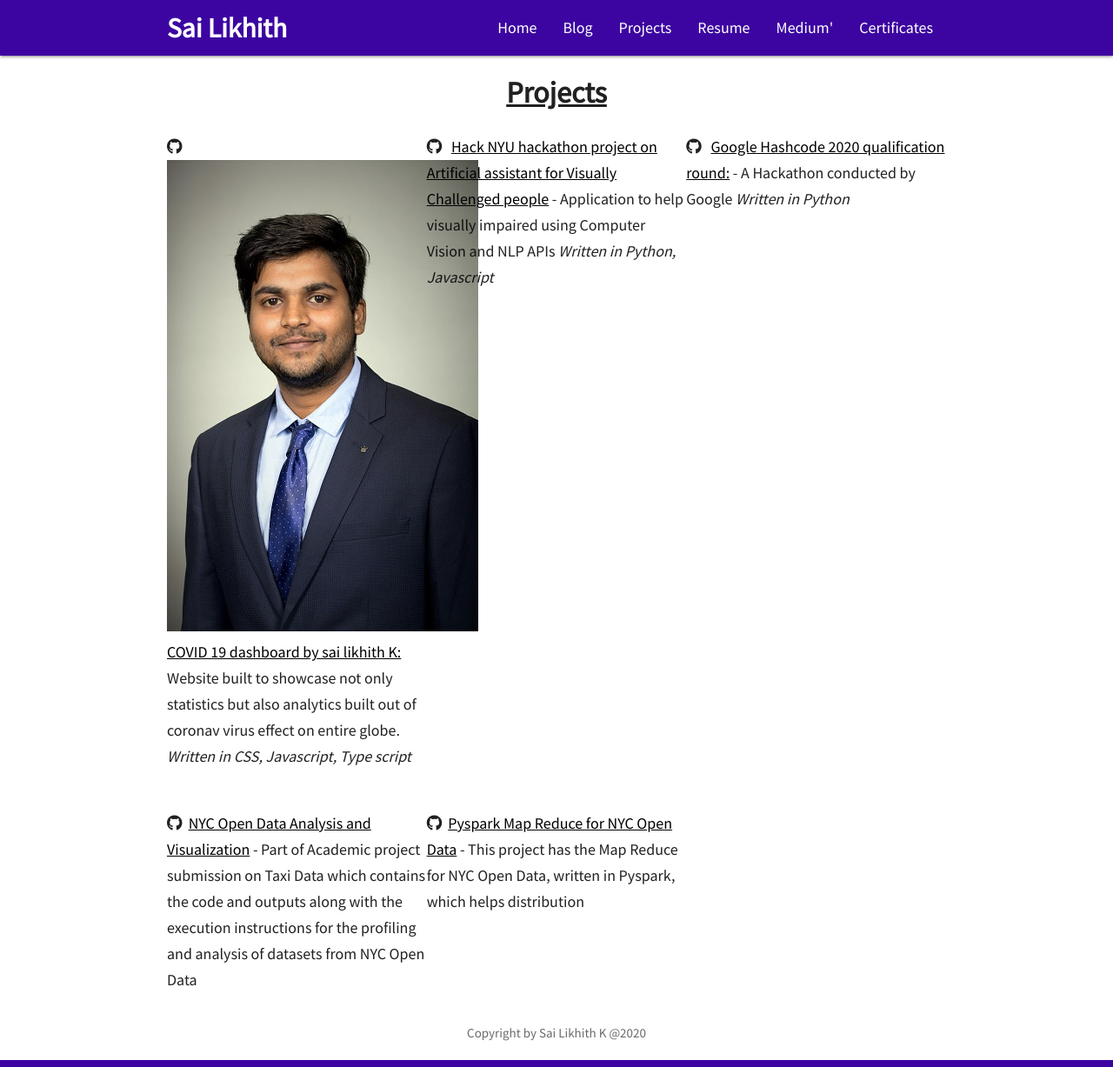
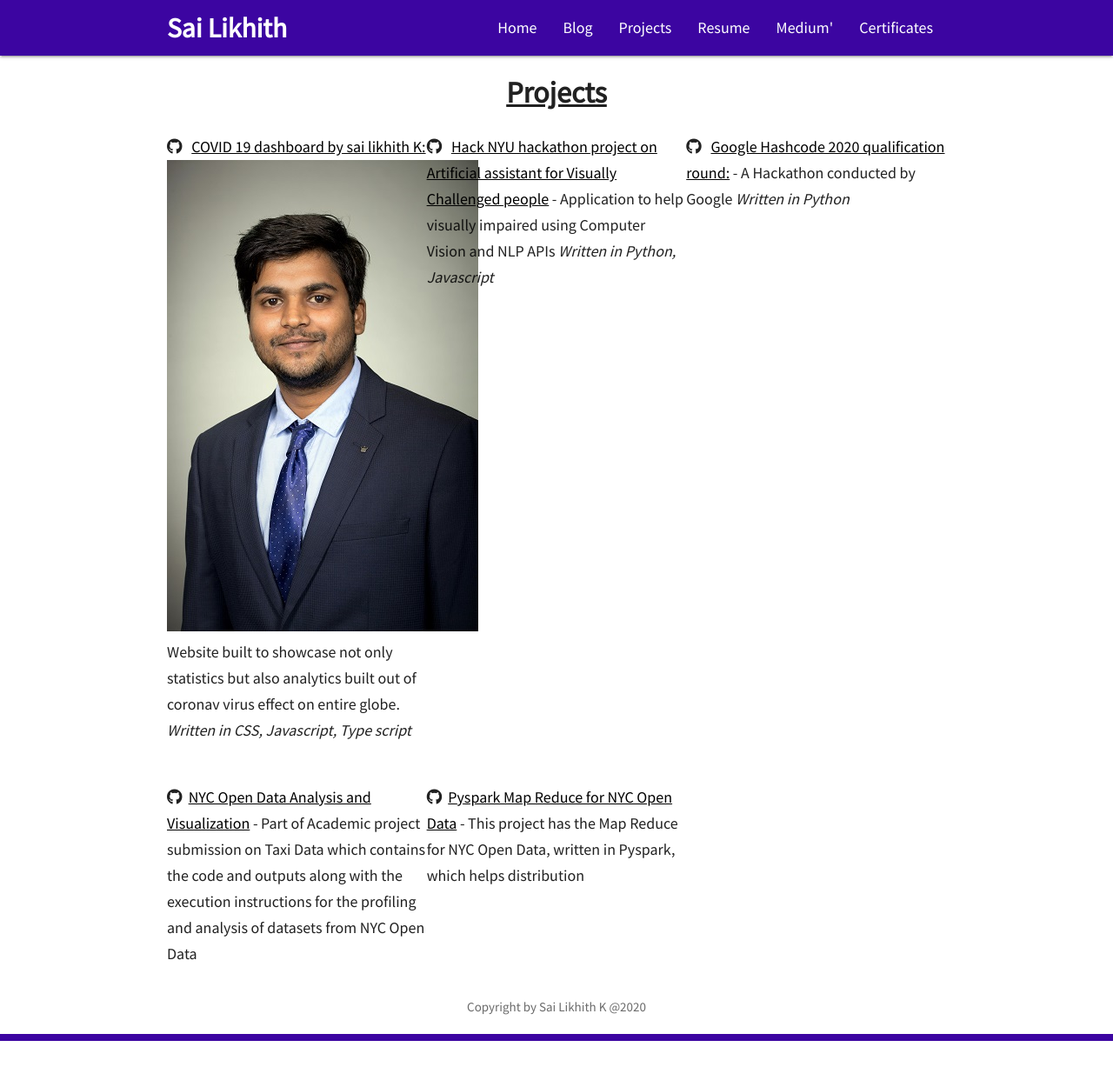
Before and after one commit to SaiLikhith7/Mywebsite, a Jekyll site: the page built from projects.html, in a window 1280 px wide. Shown: the whole page at 87% size. Built offline with Jekyll 4.4.1, drawn with Linux system fonts in a browser that asks for light colours; nearby versions of some CDN libraries; after the commit the page ends 1197 px from its top, so only the background shows below that.

Commit message:
Update projects.html

```diff
--- a/_includes/projects.html
+++ b/_includes/projects.html
@@ -12,10 +12,10 @@
         <div class="third">
         <h5>
           <i class="fab fa-github"></i>&nbsp;&nbsp;
-           <img src="./img/rakshinshu.jpg" alt="Sai Likhith7">
           <strong>
             <a href="https://github.com/SaiLikhith7/covid19-by-sailikhithk"><u>COVID 19 dashboard by sai likhith K:</u></a>
            </strong>
+           <img src="./img/rakshinshu.jpg" alt="Sai Likhith7">
           Website built to showcase not only statistics but also analytics built out of coronav virus effect on entire globe. <i>Written in CSS, Javascript, Type script </i>
         </h5>
         </div>
```
